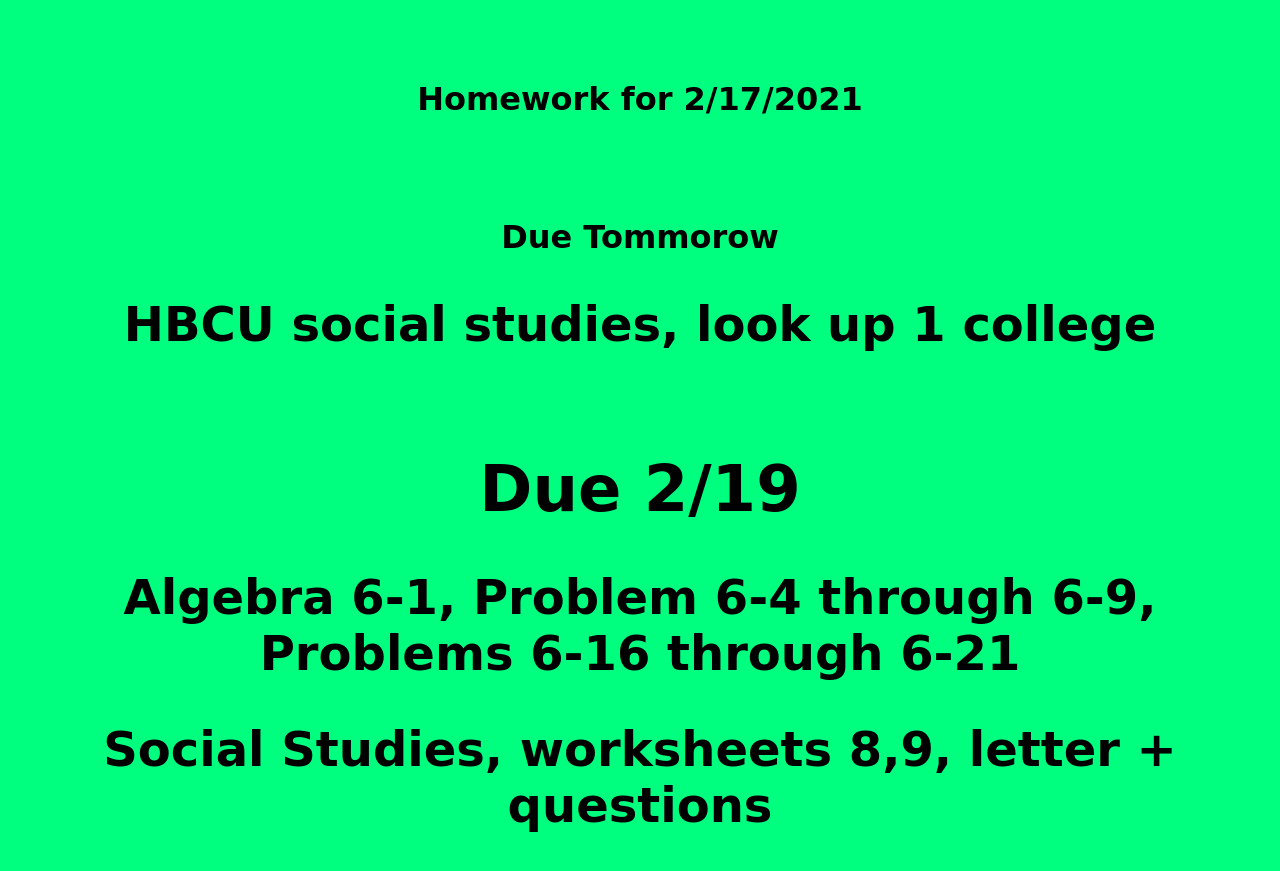
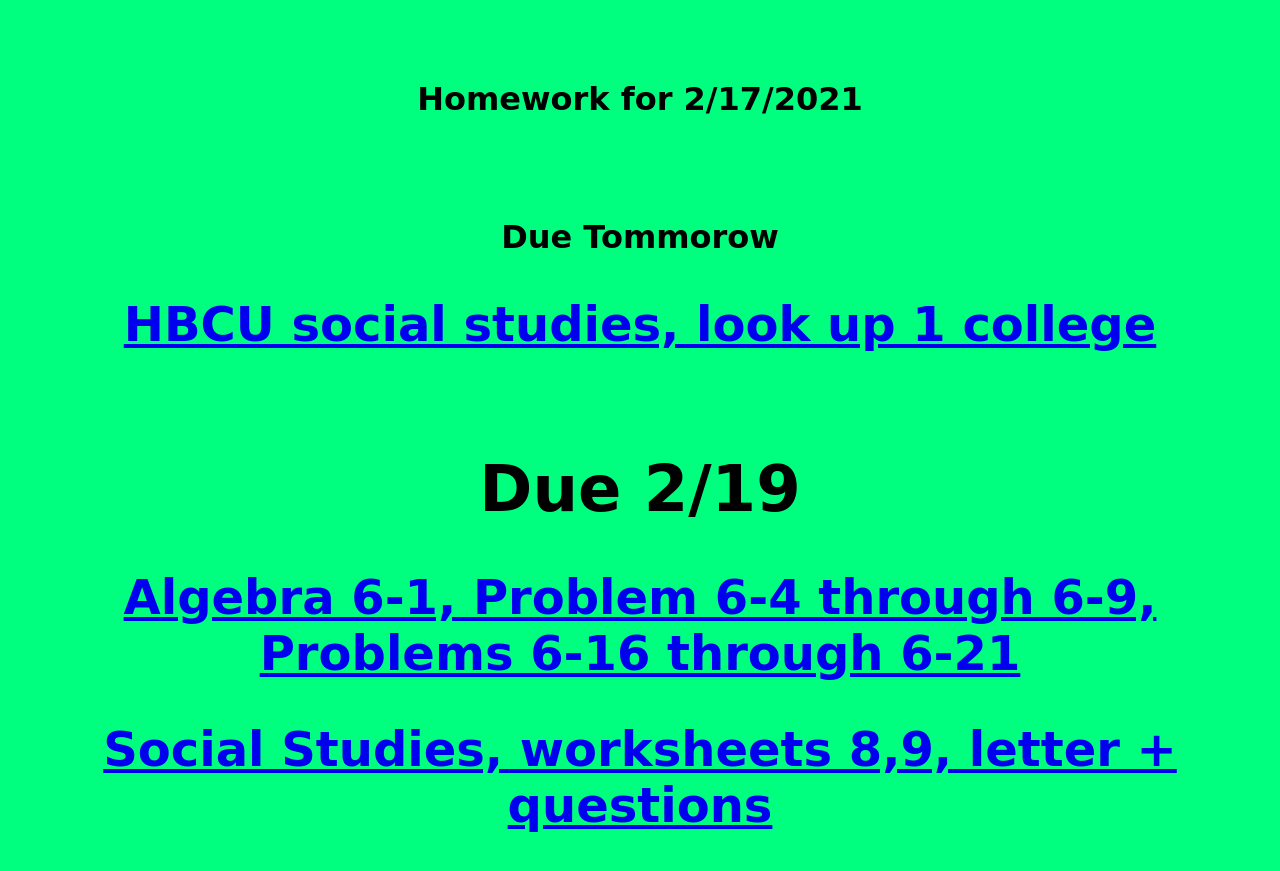
Before and after one commit to PackOfDeepak/Uschool6th, a plain HTML site: page homework.html in a window 1280 px wide. Shown: the part 65-936 px from the top of the page. Drawn offline with Linux system fonts and the light colour scheme.

Commit message:
Update homework.html

```diff
--- a/homework.html
+++ b/homework.html
@@ -11,10 +11,10 @@
         <div class = "header"><h3 id = "header"><div class = "name" >Recources</div>  <a href = "index.html" id = "home">Zoom</a>  <a href = "books.html" id = "about">Books</a><a href = "homework.html" id = "work">Homework</a>  </h3></div>
         <h1><center>Homework for 2/17/2021</center></h1>
         <h1><center> Due Tommorow</center</h1>
-        <h2><center>HBCU social studies, look up 1 college</center></h2>
+            <h2><a href = "https://university-school.myschoolapp.com/app/student#discussiondetail/14752508/24845363/Assignments"><center>HBCU social studies, look up 1 college</center></a></h2>
         <h1><center>Due 2/19</center></h1>
-        <h2><center>Algebra 6-1, Problem 6-4 through 6-9, Problems 6-16 through 6-21</center></h2>
-        <h2><center>Social Studies, worksheets 8,9, letter + questions</center></h2>
+        <h2><a href = "https://university-school.myschoolapp.com/app/student#academicclass/92745293/0/assignments"><center>Algebra 6-1, Problem 6-4 through 6-9, Problems 6-16 through 6-21</center></a></h2>
+        <h2><a href = "https://university-school.myschoolapp.com/app/student#assignmentdetail/14750369/24841740/0/academicclass--92745221--0--assignments"><center>Social Studies, worksheets 8,9, letter + questions</center></a></h2>
 
 
 
```
